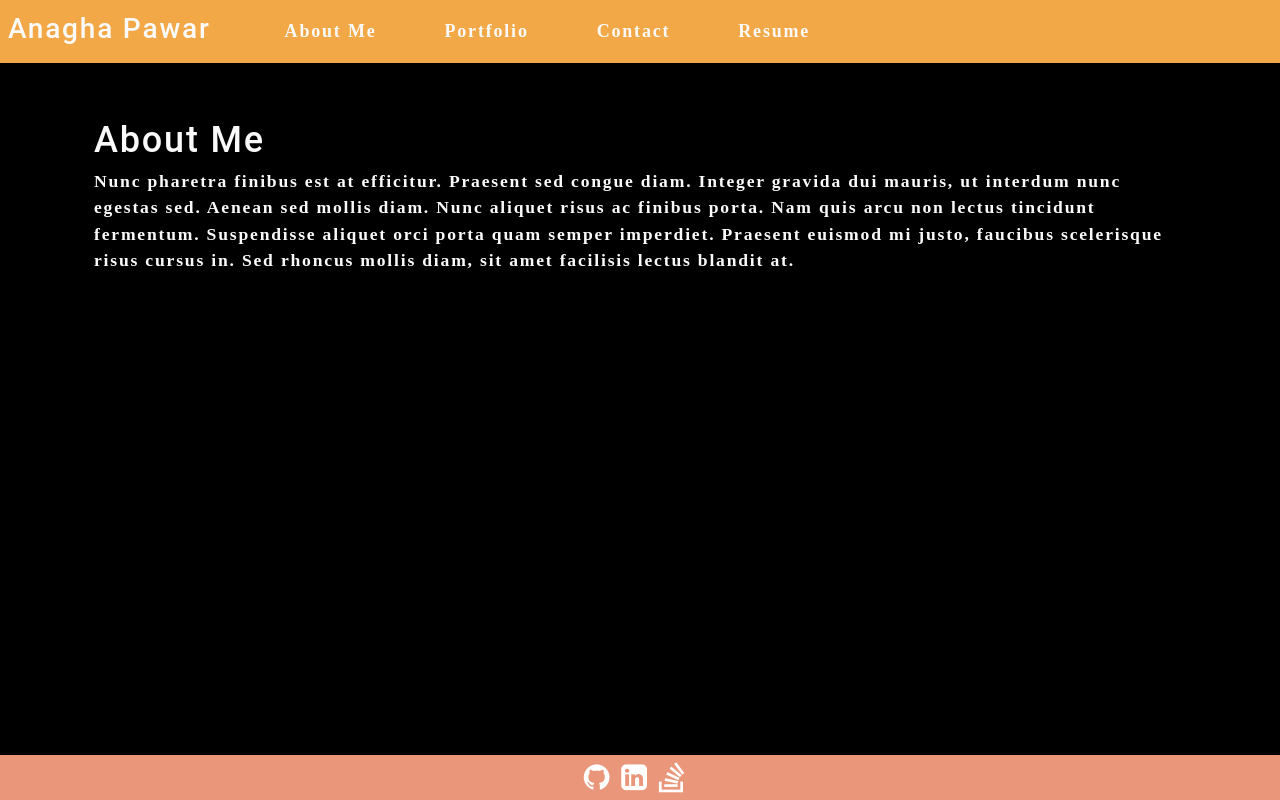
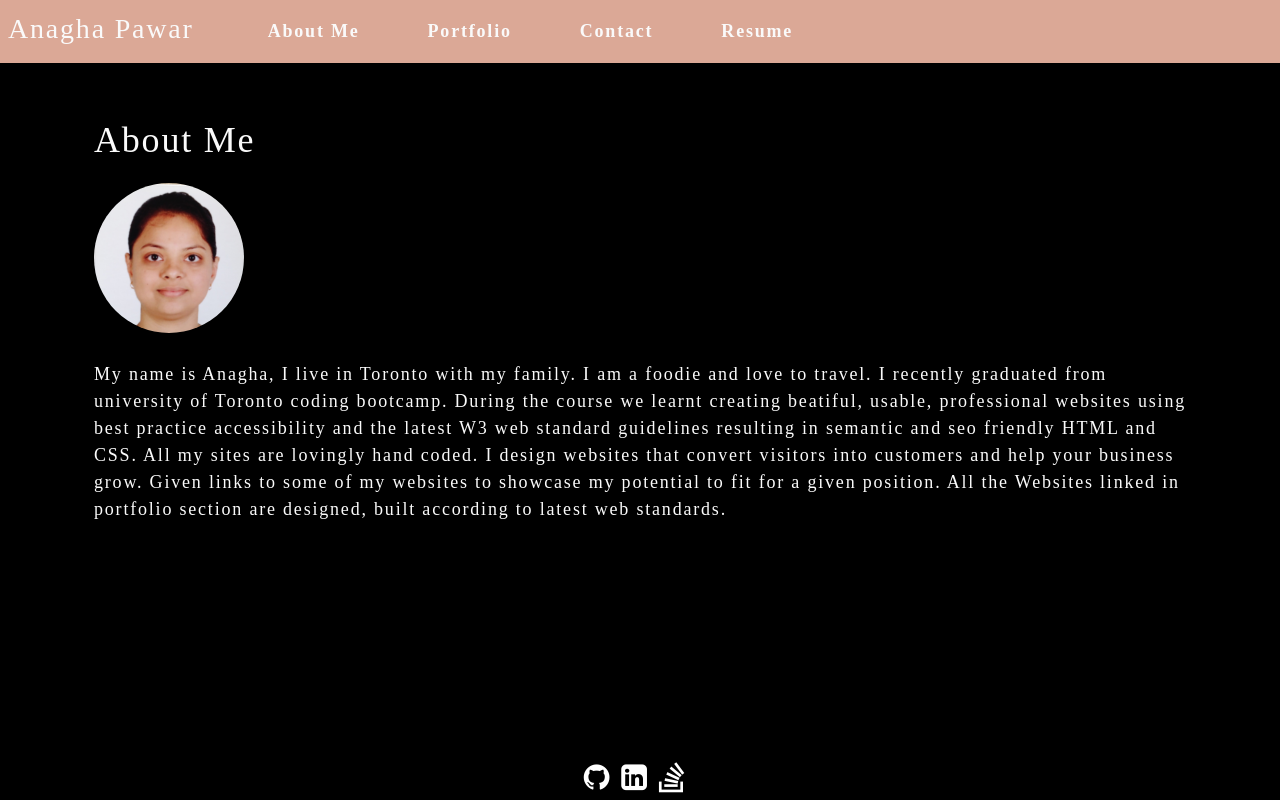
Before and after one commit to Anagha778/react-portfolio, a React (Create React App) app: page / in a window 1280 px wide. Built offline with nearby package versions, Linux system fonts and the light colour scheme.

Commit message:
about page

```diff
--- a/src/components/pages/AboutMe.js
+++ b/src/components/pages/AboutMe.js
@@ -2,14 +2,25 @@ import React from "react";
 
 const AboutMe = () => (
   <div>
+    <div className = "about">
     <h1>About Me</h1>
+    </div>
+    <div className = "about">
+    <img
+            src={require(`../../assets/small/Pic.png`).default}
+            alt="profile"
+            className="profimg"
+            key="profile"
+    />
+    </div>
+    <div className = "about">
     <p>
-      Nunc pharetra finibus est at efficitur. Praesent sed congue diam. Integer gravida dui mauris,
-      ut interdum nunc egestas sed. Aenean sed mollis diam. Nunc aliquet risus ac finibus porta. Nam
-      quis arcu non lectus tincidunt fermentum. Suspendisse aliquet orci porta quam semper
-      imperdiet. Praesent euismod mi justo, faucibus scelerisque risus cursus in. Sed rhoncus mollis
-      diam, sit amet facilisis lectus blandit at.
+    My name is Anagha, I live in Toronto with my family. I am a foodie and love to travel. I recently graduated from university of Toronto coding bootcamp.
+    During the course we learnt creating beatiful, usable, professional websites using best practice accessibility and the latest W3 web standard guidelines resulting in semantic and seo friendly HTML and CSS. All my sites are lovingly hand coded.
+    I design websites that convert visitors into customers and help your business grow. Given links to some of my websites to showcase my potential to fit for a given position.
+    All the Websites linked in portfolio section are designed, built according to latest web standards.
     </p>
+    </div>
   </div>
 );
 
--- a/src/index.css
+++ b/src/index.css
@@ -6,7 +6,7 @@ main {
 }
 :root {
   --primary: #8c54ff;
-  --secondary: #F3A847;
+  --secondary: rgb(219, 168, 150);
   --tertiary: #B12704;
   --light: #fafafa;
   --dark: #000000;
@@ -30,13 +30,13 @@ body {
 body {
   margin: 0;
   padding: 0;
-  font-weight: 600;
+  font-weight: 100;
   line-height: 1.5;
   font-size: 18px;
   letter-spacing: .1em;
   background: var(--dark);
   color: var(--light);
-  font-family: 'Poiret One', cursive;
+  font-family: 'times new roman', cursive;
 
 }
 
@@ -46,7 +46,6 @@ h3,
 h4,
 h5,
 h6 {
-  font-family: 'Roboto', sans-serif;
   font-weight: 500;
   margin: 5px 0;
   line-height: 1.25;
@@ -78,7 +77,7 @@ h6 {
 }
 
 p {
-  font-size: 1.1rem;
+
   margin-top: 0;
 }
 
@@ -300,7 +299,6 @@ footer {
   left: 0;
   bottom: 0;
   width: 100%;
-  background-color: DarkSalmon;
   color: white;
   text-align: center;
   font-size: 30px;
@@ -309,6 +307,14 @@ footer {
   padding-right: 10px;
 }
 
+.about{
+  margin-bottom: 20px;
+}
+.profimg{
+  width: 150px;
+  height: 150px;
+  border-radius: 50%;
+}
 
 @media screen and (max-width: 980px) {
   header {
```
Also changed, not shown: src/assets/small/Pic.png (added).
